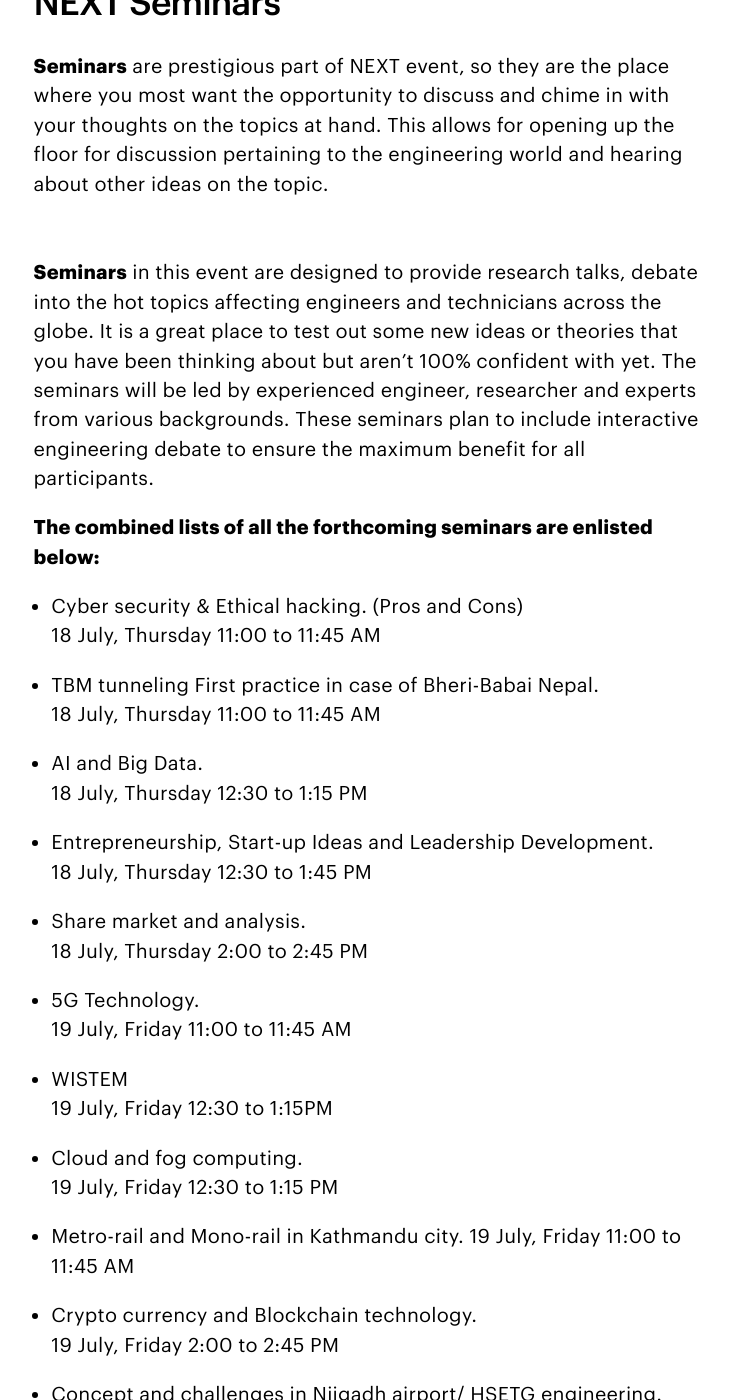
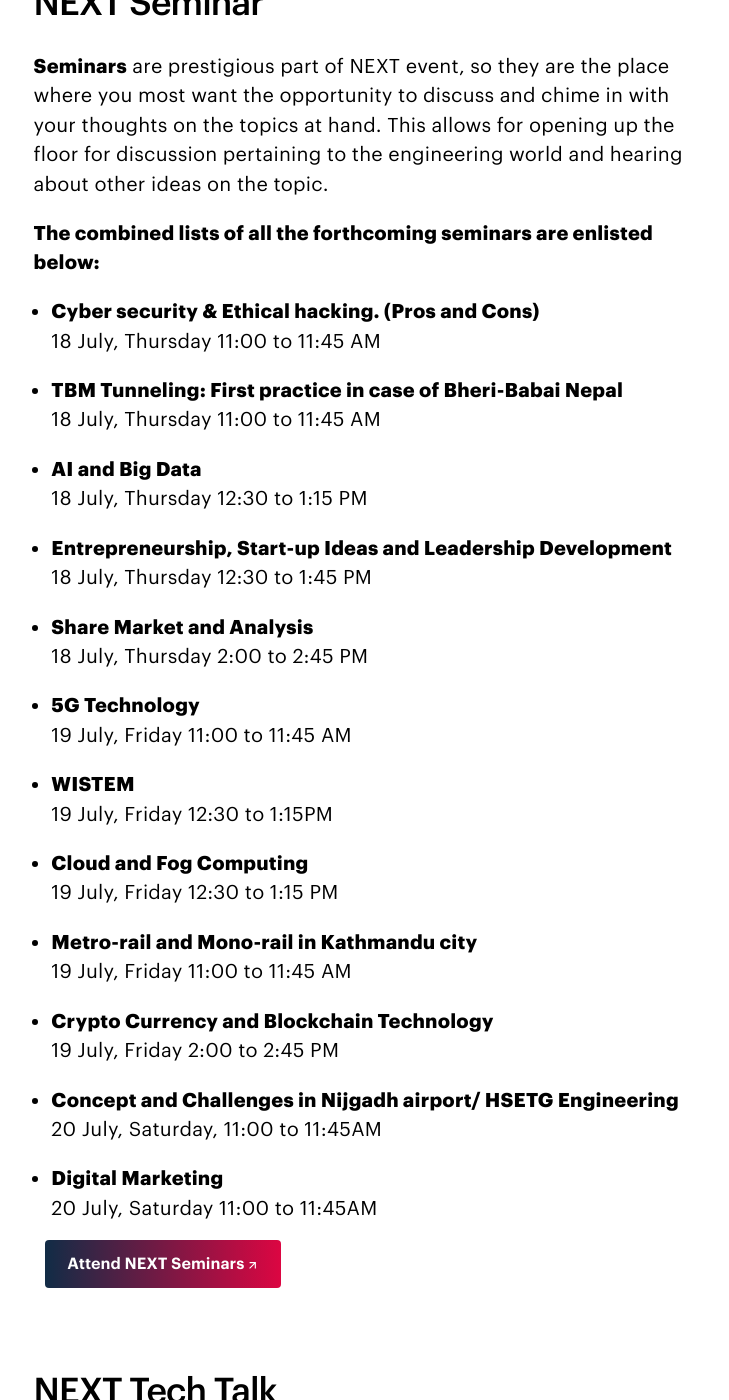
Before and after one commit to MegaMind98/dev, a Jekyll site: the page built from session.html, in a window 1280 px wide and 1400 px high, scrolled down 1082 px. Shown: the whole window, without its empty margins (268-997 px from the left). Built offline with Jekyll 4.4.1, drawn with Linux system fonts in a browser that asks for light colours; some of the changed text lies outside the part shown.

Commit message:
Beautified the looks

```diff
--- a/session.html
+++ b/session.html
@@ -33,56 +33,50 @@
 
 
       <div class="o-text-column u-mb5 u-mt5">
-      <h2 class="u-type-h4">NEXT Seminars</h2>
+      <h2 class="u-type-h4">NEXT Seminar</h2>
           <p>
           <strong>Seminars</strong> are prestigious part of NEXT event, so they are the place where you most want the opportunity to discuss and chime in with your thoughts on the topics at hand.  This allows for opening up the floor for discussion pertaining to the engineering world and hearing about other ideas on the topic.
           </p>
-          <br/>
 
-
-        <p>
-        <strong>Seminars</strong> in this event are designed to provide research talks, debate into the hot topics affecting engineers and technicians across the globe. It is a great place to test out some new ideas or theories that you have been thinking about but aren’t 100% confident with yet. The seminars will be led by experienced engineer, researcher and experts from various backgrounds. These seminars plan to include interactive engineering debate to ensure the maximum benefit for all participants.
-        </p>
 
         <p><strong>The combined lists of all the forthcoming seminars are enlisted below:</strong></p>
         <ul>
-            <li>Cyber security & Ethical hacking. (Pros and Cons)<br/>
+            <li><strong>Cyber security & Ethical hacking. (Pros and Cons)</strong><br/>
             18 July, Thursday 11:00 to 11:45 AM</li>
             <br/>
-            <li>TBM tunneling First practice in case of Bheri-Babai Nepal.<br/>
+            <li><strong>TBM Tunneling: First practice in case of Bheri-Babai Nepal</strong><br/>
             18 July, Thursday 11:00 to 11:45 AM</li>
             <br/>
-            <li>AI and Big Data.<br/>
+            <li><strong>AI and Big Data</strong><br/>
             18 July, Thursday 12:30 to 1:15 PM</li>
             <br/>
-            <li>Entrepreneurship, Start-up Ideas and Leadership Development.<br/>
+            <li><strong>Entrepreneurship, Start-up Ideas and Leadership Development</strong><br/>
             18 July, Thursday 12:30 to 1:45 PM</li>
             <br/>
-            <li>Share market and analysis.<br/>
+            <li><strong>Share Market and Analysis</strong><br/>
             18 July, Thursday 2:00 to 2:45 PM</li>
             <br/>
-           <li>5G Technology.<br/>
+           <li><strong>5G Technology</strong><br/>
            19 July, Friday 11:00 to 11:45 AM </li>
            <br/>
-            <li>WISTEM <br/>
+            <li><strong>WISTEM</strong><br/>
             19 July, Friday 12:30 to 1:15PM</li>
             <br/>
-            <li>Cloud and fog computing.<br/>
+            <li><strong>Cloud and Fog Computing</strong><br/>
             19 July, Friday 12:30 to 1:15 PM</li>
             <br/>
-            <li>Metro-rail and Mono-rail in Kathmandu city.
+            <li><strong>Metro-rail and Mono-rail in Kathmandu city</strong><br />
             19 July, Friday 11:00 to 11:45 AM</li>
             <br/>
-            <li>Crypto currency and Blockchain technology.<br/>
+            <li><strong>Crypto Currency and Blockchain Technology</strong><br/>
             19 July, Friday 2:00 to 2:45 PM</li>
-
             <br/>
 
 
-            <li>Concept and challenges in Nijgadh airport/ HSETG engineering.<br/>
+            <li><strong>Concept and Challenges in Nijgadh airport/ HSETG Engineering</strong><br/>
             20 July, Saturday, 11:00 to 11:45AM</li>
             <br/>
-            <li>Digital Marketing.<br/>
+            <li><strong>Digital Marketing</strong><br/>
             20 July, Saturday 11:00 to 11:45AM</li>
 
         </ul>
@@ -95,12 +89,7 @@
           <h2 class="u-type-h4">NEXT Tech Talk</h2>
 
           <p><strong>Tech-talk</strong> are another important part of the NEXT event that hosts platform for technology based topics. </p>
-          <br/>
 
-
-          <p>
-          <strong>Tech-talk</strong> welcomes all distinguished academics to share their creative and innovative technologies. This is such a platform that unites IT professionals, researchers and great personalities and initiate knowledge-sharing events as well as short demonstration.
-          </p>
 
           </p>
 
@@ -110,29 +99,29 @@
 
         <p><strong>The combined lists of all the forthcoming <strong>TECH TALK</strong> are enlisted below:</strong></p>
         <ul>
-            <li>Latex<br/>
+            <li><strong>Latex</strong><br/>
             18 July, Thursday 10:45 to 11:45 AM</li>
             <br/>
 
-            <li>Sensors Interfacing<br/>
+            <li><strong>Sensors Interfacing</strong><br/>
             18 July, Thursday 12:15 to 1:15 PM</li>
 
             <br/>
-            <li>Physical Pen test<br/>
+            <li><strong>Physical Pen Test</strong><br/>
             19 July, Friday 10:45 to 11:45 PM</li>
             <br/>
 
-            <li>Talk Program in Quality control at construction<br/>
+            <li><strong>Talk Program in Quality control at construction</strong><br/>
             19 July, Friday 12:15 to 1:15 PM</li>
             <br/>
-            <li>React and Node JS <br/>
+            <li><strong>React and Node JS </strong><br/>
             19 July, Friday 2:00 to 3:00 PM</li>
             <br/>
 
-            <li>Talk program on Bio-Engineering <br/>
+            <li><strong>Talk Program on Bio-Engineering</strong><br/>
             20 July, Saturday 2:00 to 3:00 PM</li>
             <br/>
-            <li>Full Stack Development.</li>
+            <li><strong>Full Stack Development</strong></li>
 
         </ul>
 
@@ -146,20 +135,19 @@
          <p>
          <strong>Workcamps</strong> are combination of workshop and boot camp where the participants are delivered both theoretical as well as practical knowledge. These work camps are mainly targeted for students of our college and enthusiasts.  The estimated time for each workcamp is about 7-10 days.
          </p>
-          <br/>
 
 
 
 <p><strong>The work camps that are going to be the part of our event are:</strong></p>
     <ul>
-        <li>Data Science using Python.</li>
-        <li>IOT using Arduino.</li>
-        <li>Raspberry pi.</li>
-        <li>Open Source Devops.</li>
-        <li>Drone Assembling.</li>
-        <li>Workshop on structural modeling analysis and design of multistory.</li>
-        <li>Workshop on 3D modeling by Sketch Up/Revit.</li>
-        <li>Workshop on estimating, costing and property valuation.</li>
+        <li>Data Science using Python</li>
+        <li>IOT using Arduino</li>
+        <li>Raspberry Pi</li>
+        <li>Open Source Devops</li>
+        <li>Drone Assembling</li>
+        <li>Workshop on structural modeling analysis and design of multistory</li>
+        <li>Workshop on 3D modeling by Sketch Up/Revit</li>
+        <li>Workshop on estimating, costing and property valuation</li>
         <li>Office Package (Excel, MS-WORD, MS-POWERPOINT, Access)</li>
     </ul>
 
```
